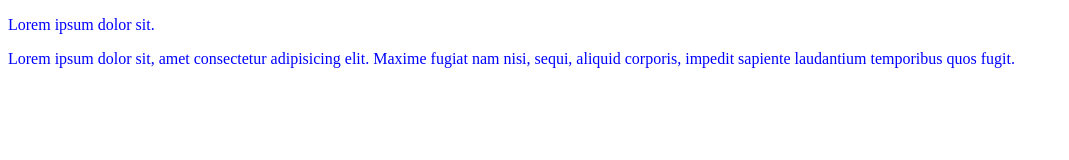
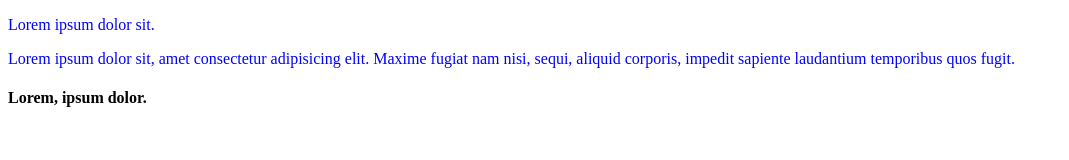
Before and after one commit to RaghavTayal-1728/localRepo, a plain HTML site: page index.html in a window 1280 px wide. Shown: the whole page, without its empty margins (0-1069 px from the left). Drawn offline with Linux system fonts and the light colour scheme.

```diff
--- a/index.html
+++ b/index.html
@@ -13,5 +13,8 @@
     <div class="fea1">
         <p>Lorem ipsum dolor sit, amet consectetur adipisicing elit. Maxime fugiat nam nisi, sequi, aliquid corporis, impedit sapiente laudantium temporibus quos fugit.</p>
     </div>
+    <h4>
+        Lorem, ipsum dolor.
+    </h4>
 </body>
 </html>
```
